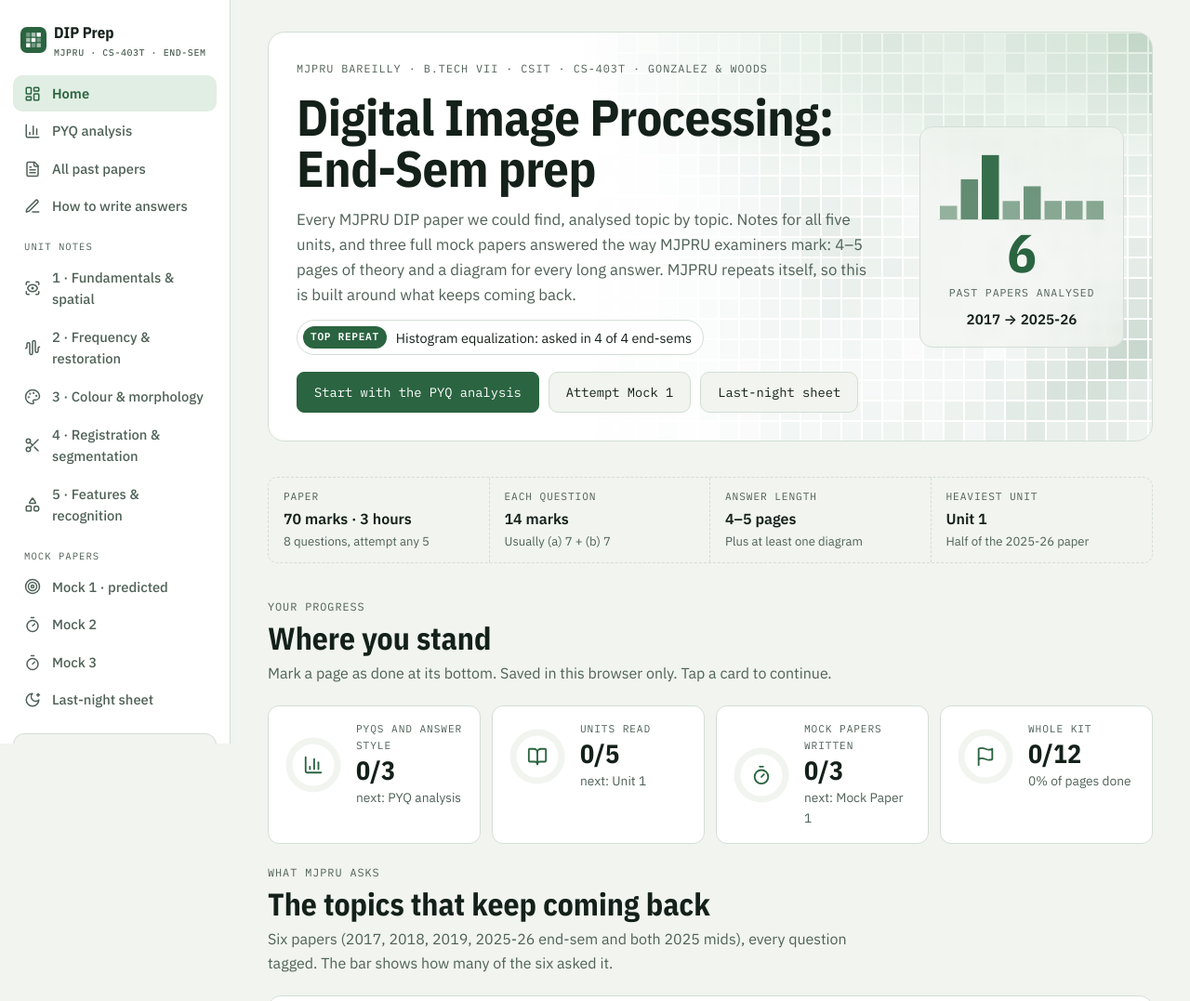
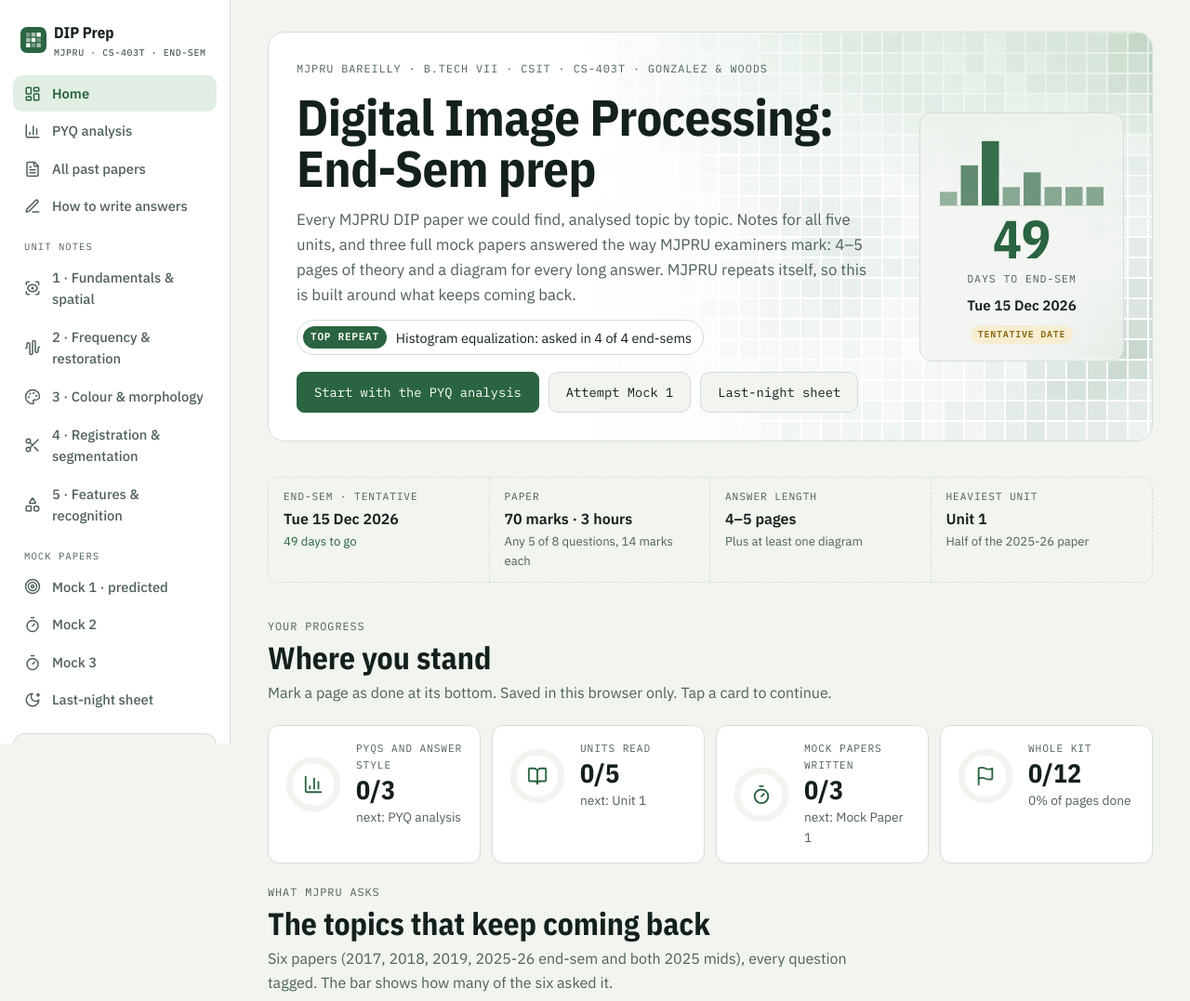
Before and after one commit to HIRA04IRSHAD/dip-mjpru-prep, a plain HTML site: page index.html in a window 1280 px wide. Shown: the top 1077 px of the page at 93% size. Drawn offline with nearby package versions, Linux system fonts and the light colour scheme.

Commit message:
Add end-sem countdown to a tentative date of 15 Dec 2026
Shown in the hero card, the sidebar and the facts strip, each marked tentative.
Counted in IST; change EXAM_DATE in assets/app.js when the date sheet is out.

Co-Authored-By: Claude Opus 5.5 <noreply@anthropic.com>

```diff
--- a/assets/app.js
+++ b/assets/app.js
@@ -114,11 +114,21 @@ function markNav(page) {
   $("moreBtn").classList.toggle("on", moreOn);
 }
 
-function updateSideCount() {
-  const n = STUDY.filter(p => isDone(p.id)).length;
-  $("sideDone").textContent = n;
-  $("sideDoneL").textContent = "of " + STUDY.length + " pages done";
+/* ---------- end-sem countdown (date is tentative; change EXAM_DATE when the date sheet is out) ---------- */
+const EXAM_DATE = "2026-12-15";
+function daysToExam() {
+  const today = new Intl.DateTimeFormat("en-CA", { timeZone: "Asia/Kolkata" }).format(new Date());   // YYYY-MM-DD in IST
+  const utc = s => { const [y, m, d] = s.split("-").map(Number); return Date.UTC(y, m - 1, d); };
+  return Math.round((utc(EXAM_DATE) - utc(today)) / 864e5);
 }
+function updateCountdowns() {
+  const days = daysToExam();
+  const [num, label] = days > 1 ? [days, "days to end-sem"] : days === 1 ? ["1", "day to end-sem"] : days === 0 ? ["0", "end-sem is today"] : ["✓", "end-sem is over"];
+  [["cdnum", "cdlabel"], ["sidecd", "sidecdl"]].forEach(([n, l]) => { $(n).textContent = num; $(l).textContent = label; });
+  $("countdown").textContent = days > 1 ? days + " days to go" : days === 1 ? "Tomorrow" : days === 0 ? "Today" : "Done";
+}
+updateCountdowns();
+setInterval(updateCountdowns, 60 * 60 * 1000);
 
 /* ---------- routing ---------- */
 function route() {
@@ -197,7 +207,7 @@ $("doneBtn").addEventListener("click", e => {
   const page = e.currentTarget.dataset.page;
   if (isDone(page)) delete done[page]; else done[page] = Date.now();
   save("dip-done", done);
-  paintDone(page); markNav(page); updateSideCount();
+  paintDone(page); markNav(page);
 });
 
 function renderPager(page) {
@@ -242,7 +252,6 @@ function renderHome() {
     a.dataset.pct = (f.n / 6 * 100).toFixed(1);
     fq.append(a);
   });
-  updateSideCount();
   window.dipIcons && window.dipIcons();
   requestAnimationFrame(() => requestAnimationFrame(() => {
     fills.forEach(([f, p]) => { f.style.strokeDashoffset = (C * (1 - p)).toFixed(2); });
--- a/assets/dip.css
+++ b/assets/dip.css
@@ -114,3 +114,8 @@ footer .wrap{padding-block:26px;color:var(--muted);font-size:.86rem}
   .hero{min-height:0}
 }
 @media print{ .sidebar,.topbar,.bottombar,.totop,.doc-tools,.weekfoot,.pager,footer{display:none!important} main{margin-left:0!important} .exam-on .box-ans > *{display:revert!important} }
+
+/* tentative end-sem date */
+.side-count > span{display:grid;line-height:1.3}
+.side-count .tent{font-family:var(--mono);font-size:.62rem;letter-spacing:.06em;text-transform:uppercase;color:var(--hi)}
+.tent-tag{margin-top:4px;font-family:var(--mono);font-size:.62rem;font-weight:600;letter-spacing:.08em;text-transform:uppercase;padding:2px 8px;border-radius:999px;background:var(--hi-soft);color:var(--hi)}
--- a/index.html
+++ b/index.html
@@ -9,8 +9,8 @@
 <link rel="preconnect" href="https://fonts.googleapis.com">
 <link rel="preconnect" href="https://fonts.gstatic.com" crossorigin>
 <link rel="stylesheet" href="https://fonts.googleapis.com/css2?family=IBM+Plex+Mono:wght@400;500;600&family=IBM+Plex+Sans+Condensed:wght@500;600;700&family=IBM+Plex+Sans:ital,wght@0,400;0,500;0,600;1,400&display=swap">
-<link rel="stylesheet" href="assets/base.css?v=7">
-<link rel="stylesheet" href="assets/dip.css?v=7">
+<link rel="stylesheet" href="assets/base.css?v=8">
+<link rel="stylesheet" href="assets/dip.css?v=8">
 <script>try{var t=localStorage.getItem('dip-theme');if(t)document.documentElement.dataset.theme=t}catch(e){}</script>
 <script>window.dipIcons=function(){try{if(window.lucide)window.lucide.createIcons({attrs:{"aria-hidden":"true"}})}catch(e){}};</script>
 <script async src="https://cdn.jsdelivr.net/npm/lucide@0.453.0/dist/umd/lucide.min.js" onload="dipIcons()"></script>
@@ -38,7 +38,7 @@
     <a href="#lastnight" data-page="lastnight"><i data-lucide="moon-star"></i><span>Last-night sheet</span></a>
   </nav>
   <div class="side-foot">
-    <div class="side-count"><b id="sideDone">0</b><span id="sideDoneL">of 12 pages done</span></div>
+    <div class="side-count"><b id="sidecd">49</b><span><span id="sidecdl">days to end-sem</span><small class="tent">15 Dec · tentative</small></span></div>
     <a class="side-star" href="https://github.com/arshanalikhan/dip-mjpru-prep" target="_blank" rel="noopener"><i data-lucide="star"></i><span>Star on GitHub</span></a>
     <div class="side-by"><span class="mono-av" aria-hidden="true">AK</span><span><b>Built by Arshan Ali Khan</b><br>B.Tech VII · CSIT · MJPRU</span></div>
     <button class="themebtn" type="button" aria-label="Switch color theme"></button>
@@ -92,16 +92,17 @@
           <a class="btn big" href="#lastnight">Last-night sheet</a>
         </div>
       </div>
-      <div class="countdown-card hist-card">
+      <div class="countdown-card hist-card" aria-live="polite">
         <canvas class="hist-anim" aria-hidden="true"></canvas>
-        <span class="cd-num">6</span>
-        <span class="cd-l">past papers analysed</span>
-        <span class="cd-d">2017 → 2025-26</span>
+        <span class="cd-num" id="cdnum">49</span>
+        <span class="cd-l" id="cdlabel">days to end-sem</span>
+        <span class="cd-d">Tue 15 Dec 2026</span>
+        <span class="tent-tag">Tentative date</span>
       </div>
     </div>
     <dl class="ticket">
-      <div><dt>Paper</dt><dd>70 marks · 3 hours <small>8 questions, attempt any 5</small></dd></div>
-      <div><dt>Each question</dt><dd>14 marks <small>Usually (a) 7 + (b) 7</small></dd></div>
+      <div><dt>End-sem · tentative</dt><dd>Tue 15 Dec 2026 <small id="countdown">49 days to go</small></dd></div>
+      <div><dt>Paper</dt><dd>70 marks · 3 hours <small>Any 5 of 8 questions, 14 marks each</small></dd></div>
       <div><dt>Answer length</dt><dd>4–5 pages <small>Plus at least one diagram</small></dd></div>
       <div><dt>Heaviest unit</dt><dd>Unit 1 <small>Half of the 2025-26 paper</small></dd></div>
     </dl>
@@ -151,6 +152,6 @@
 
 <script src="https://cdn.jsdelivr.net/npm/marked@12.0.2/marked.min.js"></script>
 <script src="https://cdn.jsdelivr.net/npm/mermaid@10.9.1/dist/mermaid.min.js"></script>
-<script src="assets/app.js?v=7"></script>
+<script src="assets/app.js?v=8"></script>
 </body>
 </html>
```
